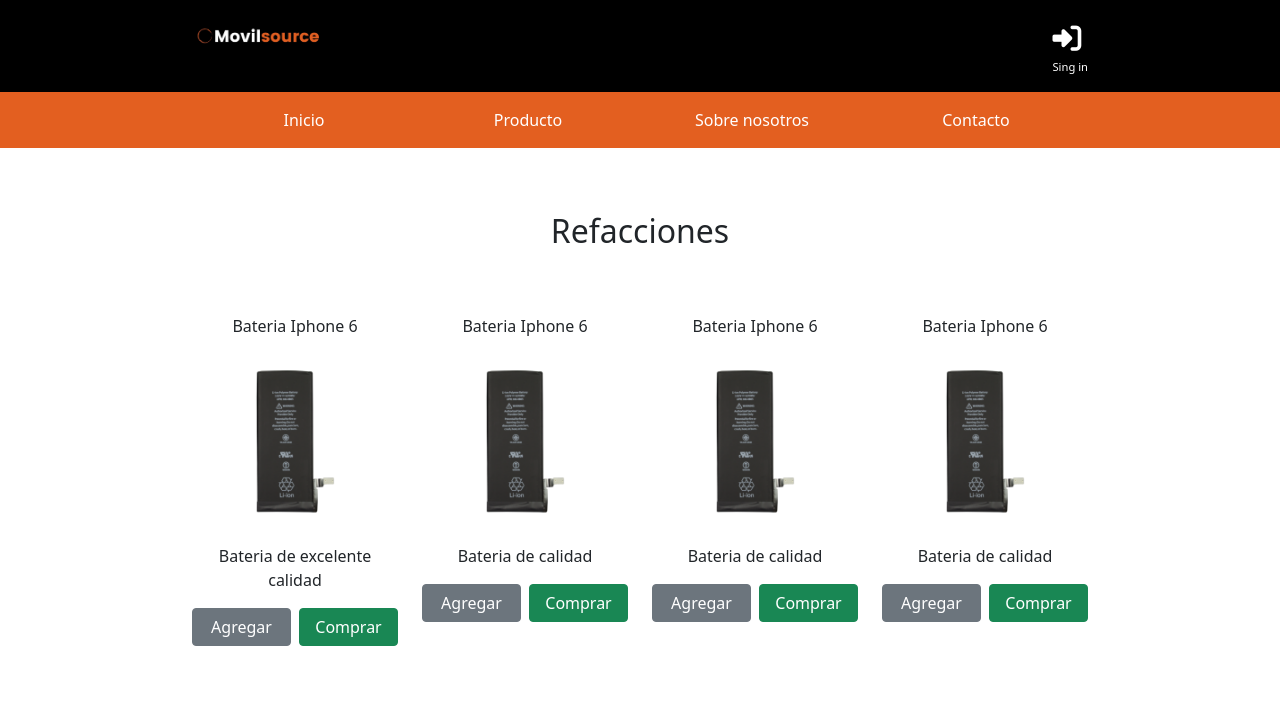
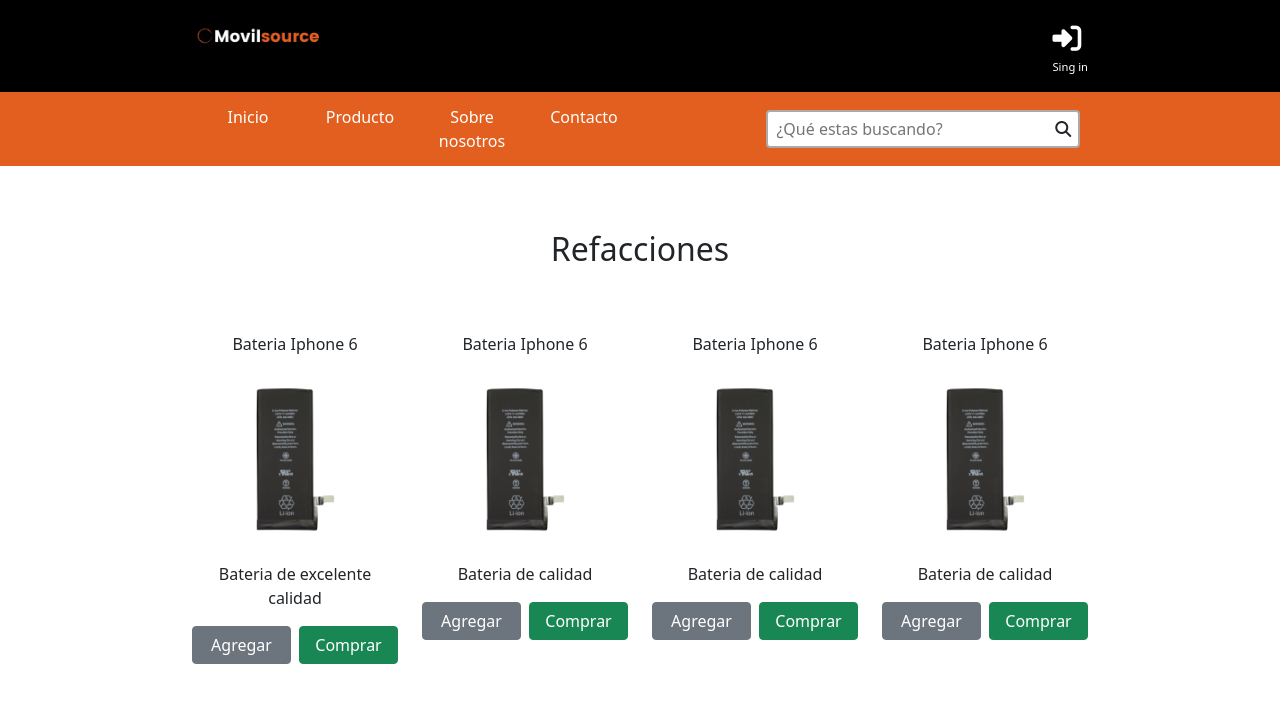
Before and after one commit to manuelluevano/tienda, a website built with Parcel: page index.html in a window 1280 px wide. Shown: the top 707 px of the page. Built offline with nearby package versions, Linux system fonts and the light colour scheme.

Commit message:
Barra buscador + edición 'deskto'p

```diff
--- a/css/navegacion.sass
+++ b/css/navegacion.sass
@@ -1,14 +1,18 @@
 nav
     background-color: #E35F20
+    div.contenedor
+        display: grid
+        grid-template-columns: 50% 50%
+
     ul
         padding: 0
         margin: 0
-        text-align: center
         display: grid
         grid-template-columns: repeat(4, 1fr)
         li
             list-style: none
-            padding: 1rem 0
+            text-align: center
+            padding: .8rem 0
             transition: all .5s ease
             a
                 text-decoration: none
@@ -17,3 +21,29 @@
             background-color: #000000
             a
                 color: #ffffff
+    .search
+        align-self: center
+        text-align: right
+        position: relative
+        i
+            position: absolute
+            top: .5rem
+            right: 5px
+            padding: .74rem
+        span i:hover
+            cursor: pointer
+            color: #ffffff
+            background-color: black
+        input[type=text]
+            border: 2px solid #aaa
+            border-radius: 4px
+            margin: 8px 0
+            outline: none
+            padding: 8px
+            box-sizing: border-box
+            transition: .3s
+            width: 70%
+            margin-right: .5rem
+        input[type=text]:focus
+            border-color: dodgerBlue
+            box-shadow: 0 0 8px 0 dodgerBlue
--- a/index.html
+++ b/index.html
@@ -48,12 +48,20 @@
     </div>
 
     <nav>
-      <ul class="contenedor">
-        <li> <a href="">Inicio</a></li>
-        <li> <a href="">Producto</a> </li>
-        <li> <a href="">Sobre nosotros</a> </li>
-        <li> <a href="">Contacto</a> </li>
-      </ul>
+      <div class="contenedor">
+
+        <ul class="navegacion">
+          <li> <a href="">Inicio</a></li>
+          <li> <a href="">Producto</a> </li>
+          <li> <a href="">Sobre nosotros</a> </li>
+          <li> <a href="">Contacto</a> </li>
+        </ul>
+
+        <div class="search">
+          <input type="text" placeholder="¿Qué estas buscando?">
+          <span><i class="fas fa-search"></i></span>
+        </div>
+      </div>
     </nav>
     <div class="menu-hamburguesa">
       <span></span>
```
Also changed, not shown: css/main.css, 1 other file.
